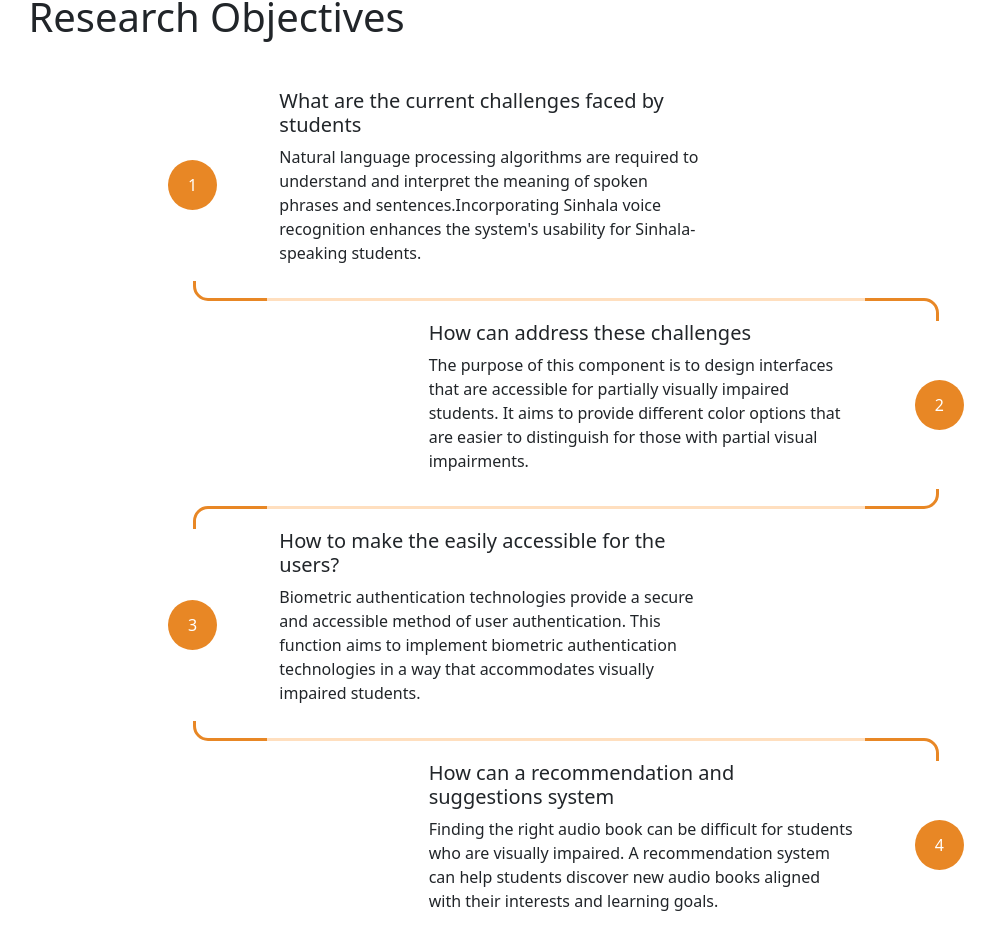
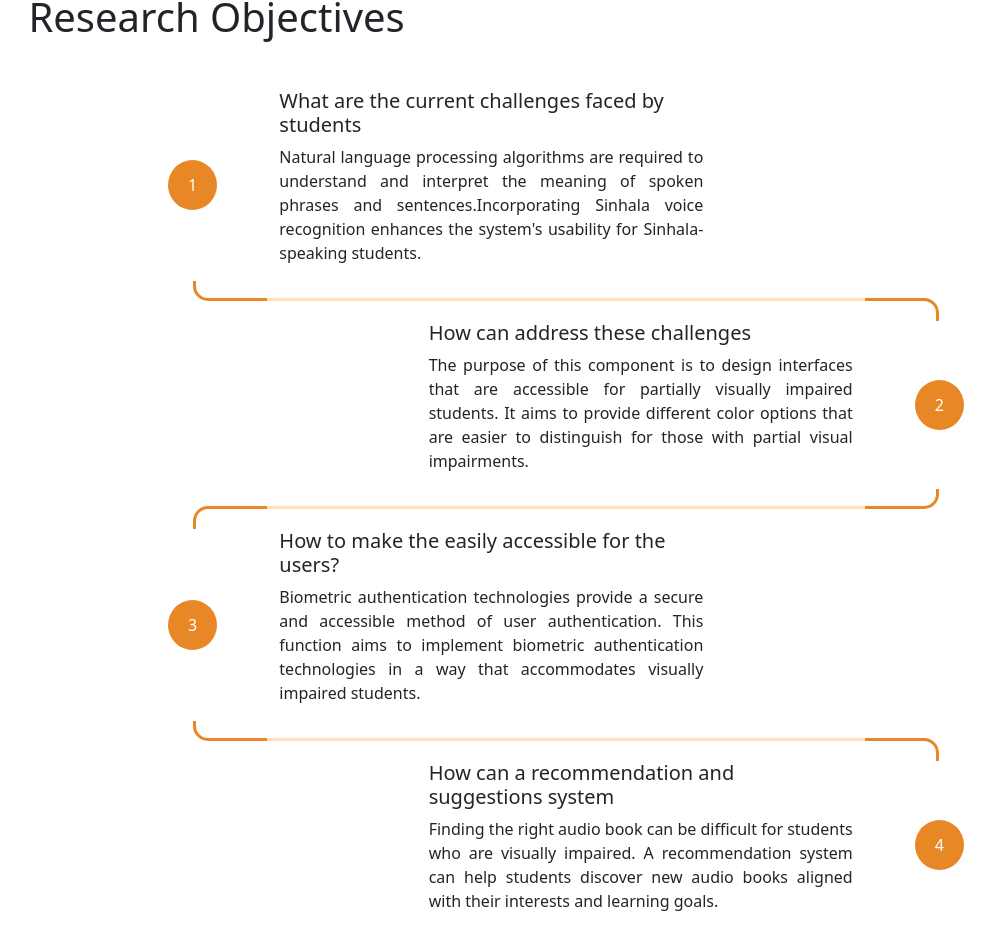
Before and after one commit to Kamindu99/Audiobook_Platform-Research_Website, a React (Create React App) app: page / in a window 1280 px wide. Shown: the part 2982-3934 px from the top of the page, without its empty margins (74-1069 px from the left). Built offline with nearby package versions, Linux system fonts and the light colour scheme; the HTML template or start-up script is replaced by a standard one.

Commit message:
update package file

```diff
--- a/package.json
+++ b/package.json
@@ -1,4 +1,5 @@
 {
+  "homepage": "https://kamindu99.github.io/Audiobook_Platform-Research_Website/",
   "name": "audiobook-system-research-website",
   "version": "0.1.0",
   "private": true,
@@ -20,6 +21,8 @@
   },
   "scripts": {
     "start": "react-scripts start",
+    "predeploy": "npm run build",
+    "deploy": "gh-pages -d build",
     "build": "react-scripts build",
     "test": "react-scripts test",
     "eject": "react-scripts eject"
--- a/src/Pages/MeetOurTeam.tsx
+++ b/src/Pages/MeetOurTeam.tsx
@@ -36,7 +36,7 @@ function MeetOurTeam() {
             department: 'Computer Science & Software Engineering'
         },
         {
-            name: 'Wanigasinghe W.W.L.K.G',
+            name: 'Wanigasinghe W.W.L.K.G.',
             position: 'Group Member',
             image: 'https://media.licdn.com/dms/image/C5603AQGnBMwskpBqvw/profile-displayphoto-shrink_800_800/0/1656409186148?e=2147483647&v=beta&t=1JY6ZWlcPp7IySxX-_I6ECkodmTMZFKR4WA1K5nl75A',
             department: 'Computer Science & Software Engineering'
--- a/src/Pages/ResearchObjectives.tsx
+++ b/src/Pages/ResearchObjectives.tsx
@@ -13,7 +13,7 @@ function ResearchObjectives() {
                         </div>
                         <div className="col-6">
                             <h5>What are the current challenges faced by students</h5>
-                            <p>Natural language processing algorithms are required to understand and interpret the meaning of spoken
+                            <p style={{ textAlign: 'justify' }}>Natural language processing algorithms are required to understand and interpret the meaning of spoken
                                 phrases and sentences.Incorporating Sinhala voice recognition enhances the system's usability for
                                 Sinhala-speaking students.</p>
                         </div>
@@ -34,7 +34,7 @@ function ResearchObjectives() {
                     <div className="row align-items-center justify-content-end  d-flex">
                         <div className="col-6 text-right">
                             <h5>How can address these challenges</h5>
-                            <p>The purpose of this component is to design interfaces that are accessible for partially visually impaired students.
+                            <p style={{ textAlign: 'justify' }}>The purpose of this component is to design interfaces that are accessible for partially visually impaired students.
                                 It aims to provide different color options that are easier to distinguish for those with partial visual
                                 impairments. </p>
                         </div>
@@ -61,7 +61,7 @@ function ResearchObjectives() {
                         </div>
                         <div className="col-6">
                             <h5>How to make the easily accessible for the users?</h5>
-                            <p>Biometric authentication technologies provide a secure and accessible method of user authentication.
+                            <p style={{ textAlign: 'justify' }}>Biometric authentication technologies provide a secure and accessible method of user authentication.
                                 This function aims to implement biometric authentication technologies in a way that accommodates visually
                                 impaired students.</p>
                         </div>
@@ -82,7 +82,7 @@ function ResearchObjectives() {
                     <div className="row align-items-center justify-content-end  d-flex">
                         <div className="col-6 text-right">
                             <h5>How can a recommendation and suggestions system</h5>
-                            <p>Finding the right audio book can be difficult for students who are visually impaired. A recommendation system
+                            <p style={{ textAlign: 'justify' }}>Finding the right audio book can be difficult for students who are visually impaired. A recommendation system
                                 can help students discover new audio books aligned with their interests and learning goals.
                             </p>
                         </div>
```
